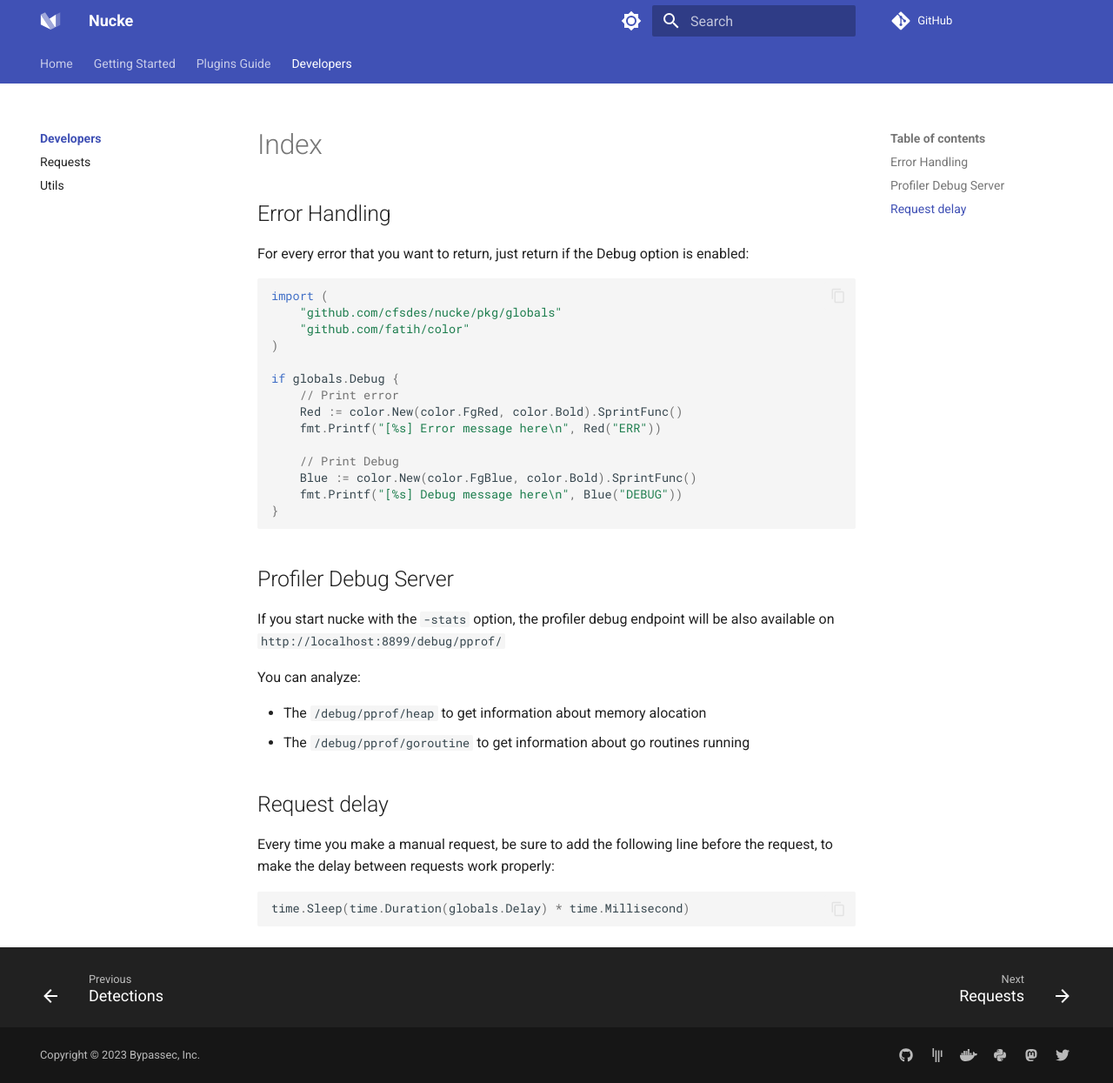
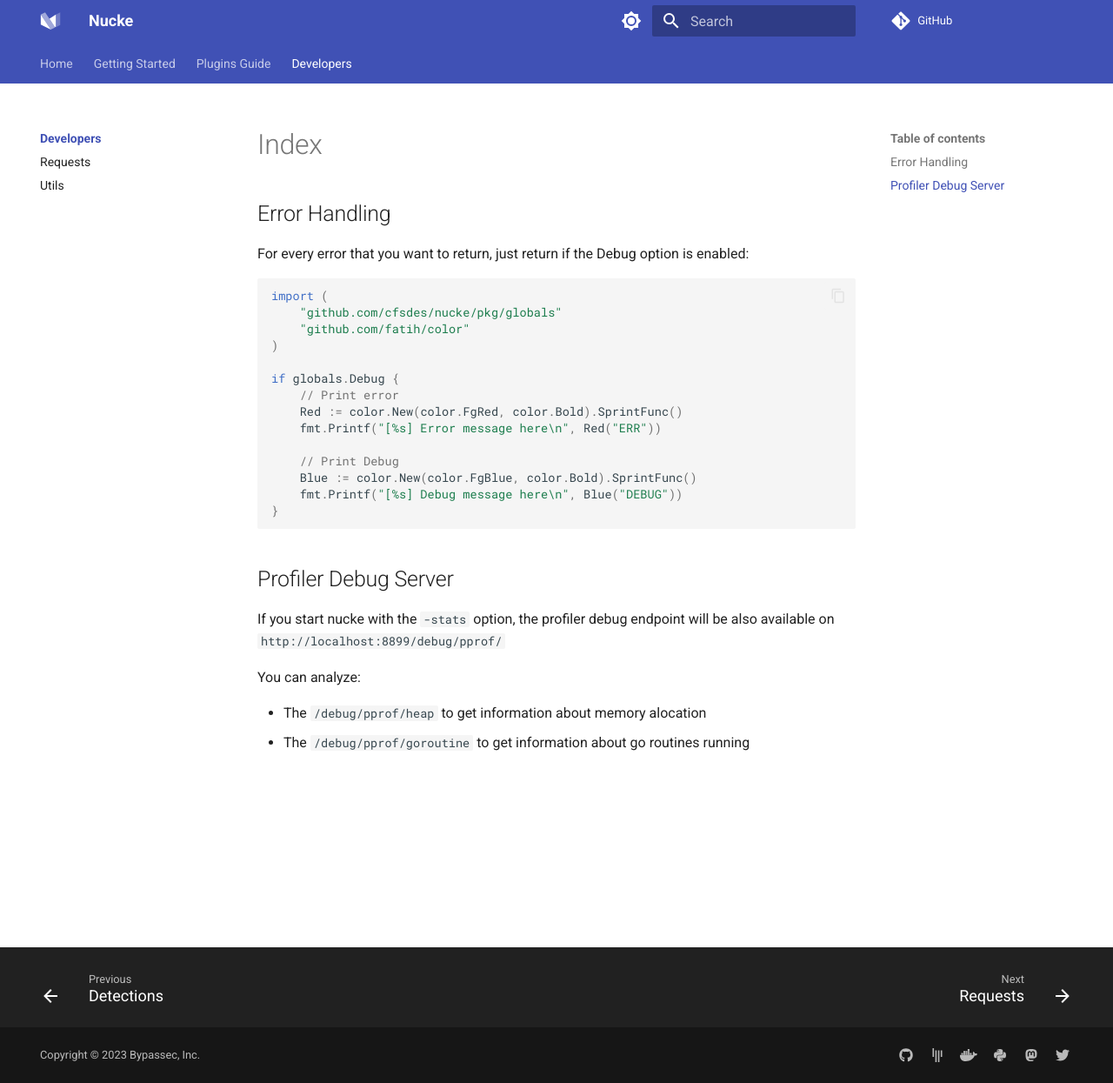
Before and after one commit to cfsdes/nucke-docs, an MkDocs documentation site: the page built from docs/developers/index.md, in a window 1280 px wide and 1245 px high. Shown: the whole window at 87% size. Built offline with MkDocs 1.6.1 and Material for MkDocs 9.7.7, drawn with Linux system fonts in a browser that asks for light colours; comment, search, counter and statistics services are not loaded.

Commit message:
remove delay between requests

````diff
--- a/docs/developers/index.md
+++ b/docs/developers/index.md
@@ -28,11 +28,3 @@ You can analyze:
 
 -  The `/debug/pprof/heap` to get information about memory alocation
 -  The `/debug/pprof/goroutine` to get information about go routines running
-
-
-## Request delay
-
-Every time you make a manual request, be sure to add the following line before the request, to make the delay between requests work properly:
-```go
-time.Sleep(time.Duration(globals.Delay) * time.Millisecond)
-```
````
